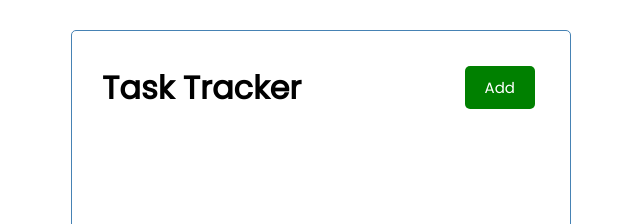
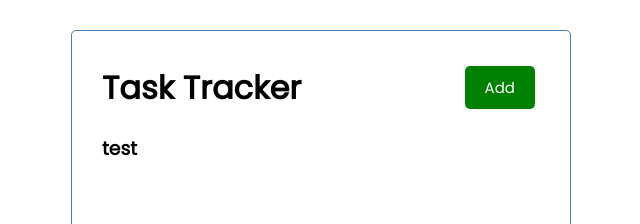
Before and after one commit to janaSunrise/react-task-tracker, a React (Create React App) app: page / in a window 1280 px wide. Shown: the top 224 px of the page, without its empty margins (319-959 px from the left). Built offline with nearby package versions, Linux system fonts and the light colour scheme.

Commit message:
Work on tasks, Added a dummy task for testing.

```diff
--- a/src/App.js
+++ b/src/App.js
@@ -1,9 +1,19 @@
+import { useState } from 'react'
 import Header from './components/Header'
+import Tasks from './components/Tasks'
 
 function App() {
+  const [tasks, setTasks] = useState([
+      {
+          id: 1,
+          text: "test"
+      }
+  ])
+
   return (
     <div className="container">
       <Header />
+      <Tasks tasks={tasks} />
     </div>
   );
 }
--- a/src/components/Header.js
+++ b/src/components/Header.js
@@ -4,7 +4,7 @@
 const Header = ({ title }) => {
     return (
         <header className='header'>
-            <h1>{ title }</h1>
+            <h1 style={{ fontWeight: 'bold' }}>{ title }</h1>
             <Button color='green' text='Add' />
         </header>
     )
--- /dev/null
+++ b/src/components/Tasks.js
@@ -0,0 +1,11 @@
+const Tasks = ({ tasks }) => {
+    return (
+        <>
+            {tasks.map((task) => (
+                <h3 key={task.id}>{task.text}</h3>
+            ))}
+        </>
+    )
+}
+
+export default Tasks
```
